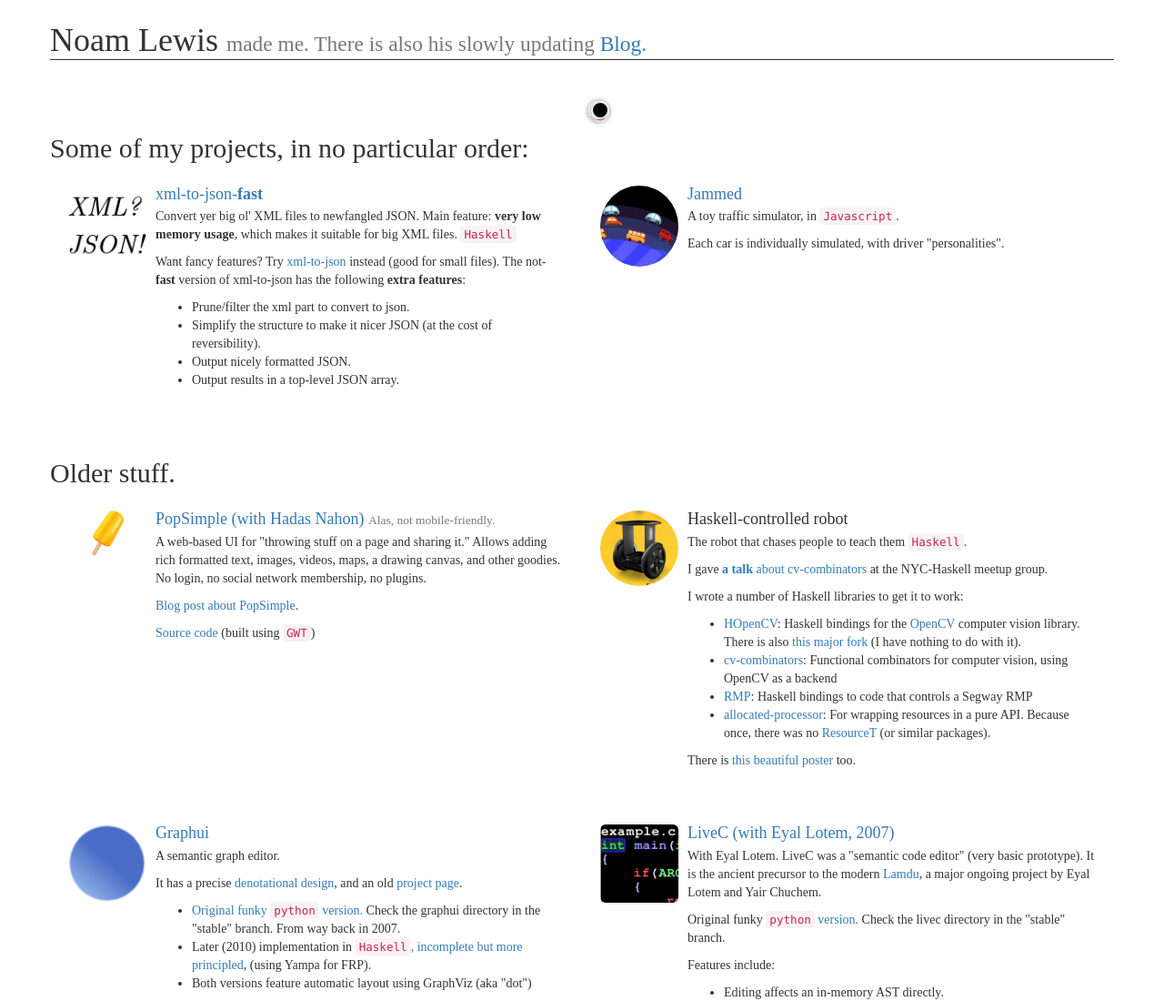
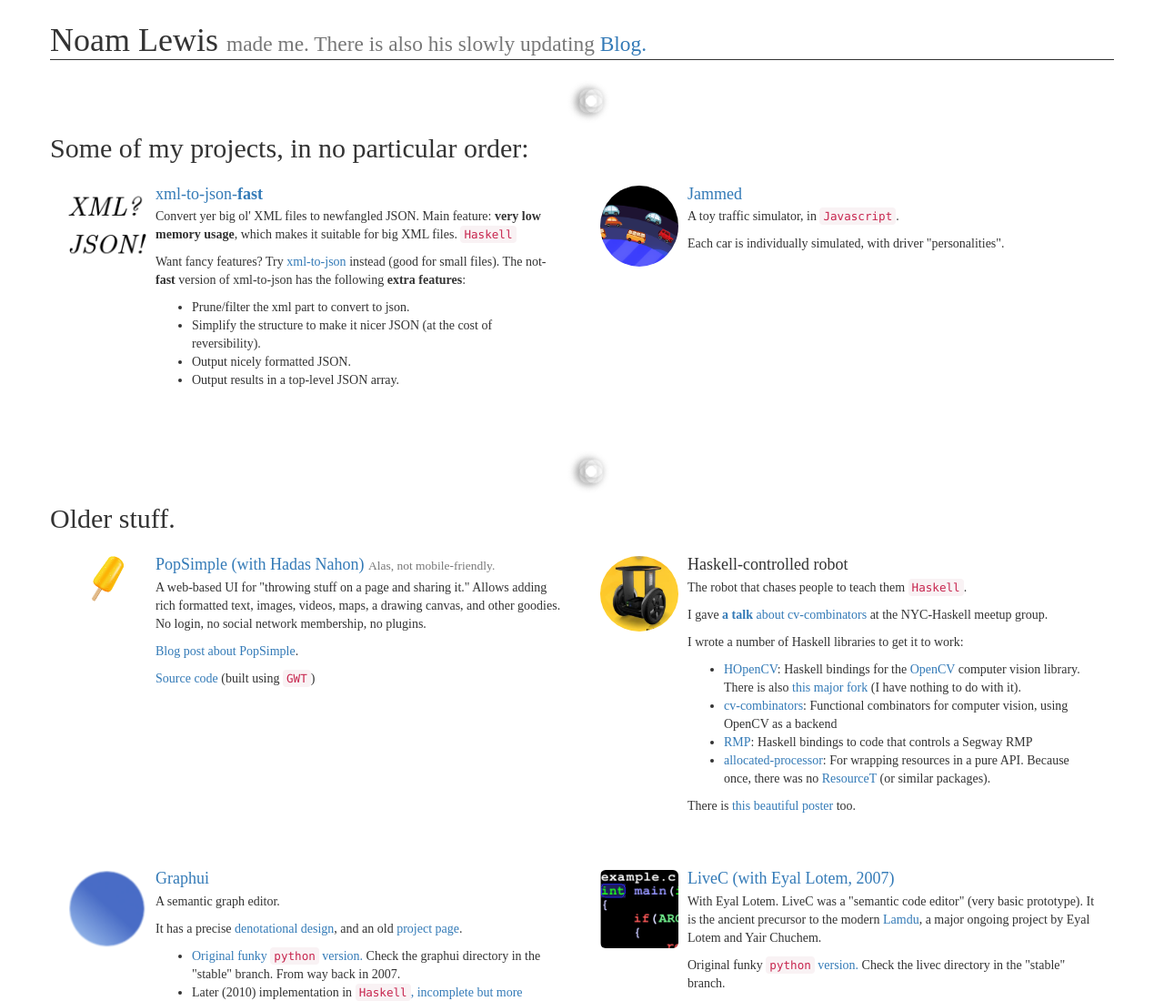
Before and after one commit to sinelaw/sinelaw.github.io, a website: page index.html in a window 1280 px wide. Shown: the top 1100 px of the page at 91% size. Drawn offline with Linux system fonts and the light colour scheme.

Commit message:
change deco styles

```diff
--- a/index.html
+++ b/index.html
@@ -17,6 +17,7 @@
         </h1>
 
       </div>
+
       <div class="row">
         <div class="deco-header">
           <div class="deco-base">
@@ -29,6 +30,7 @@
           </div>
         </div>
       </div>
+
 
       <div class="row">
         <h2>Some of my projects, in no particular order:</h2>
@@ -78,6 +80,20 @@
         </div>
 
 
+      </div>
+
+
+      <div class="row">
+        <div class="deco-header">
+          <div class="deco-base">
+            <div class="deco-rel">
+              <div class="deco-1"></div>
+              <div class="deco-2"></div>
+              <div class="deco-3"></div>
+              <div class="deco-4"></div>
+            </div>
+          </div>
+        </div>
       </div>
 
       <div class="row">
--- a/styles/decor.less
+++ b/styles/decor.less
@@ -56,34 +56,46 @@
             border-radius: 100px;
             width: 20px;
             height: 20px;
-            border-width: 2px;
-            border-style: solid;
-            border-color:white;
-            box-shadow: 0 0 5px 0px #aaa;
-            .animation(time 120s infinite ease);
-            left: 10px;
-            top: 10px;
+            //border-width: 2px;
+            //border-style: solid;
+            //border-color:white;
+            box-shadow: 2px 2px 10px 0px #aaa;
+            .animation(time 15s infinite linear);
+            //left: 10px;
+            //top: 10px;
+	    background-color: transparent;//red;
         }
+
+	.deco-1 {
+	    //.transform-origin(-5px -5px);
+//	    left: 5px;
+	    left: -3px;
+	    top: 3px;
+	    //background-color: red;
+	}
+	.deco-2 {
+	    //.transform-origin(-5px 5px);
+	    left: 3px;
+	    top: -3px;
+	    //background-color: purple;
+	}
+	.deco-3 {
+	    //.transform-origin(5px -5px);
+	    left:3px;
+	    top: 3px;
+	    //background-color: pink;
+	}
+	.deco-4 {
+	    //.transform-origin(5px 5px);
+	    left:-3px;
+	    top: -3px;
+	    //background-color: black;
+	}
+
     }
 }
 
 
-.deco-1 {
-    .transform-origin(-10px -10px);
-    background-color: red;
-}
-.deco-2 {
-    .transform-origin(-10px 10px);
-    background-color: purple;
-}
-.deco-3 {
-    .transform-origin(10px -10px);
-    background-color: pink;
-}
-.deco-4 {
-    .transform-origin(10px 10px);
-    background-color: black;
-}
 
 
 @keyframes time {
```
Also changed, not shown: styles/main.less.css.
